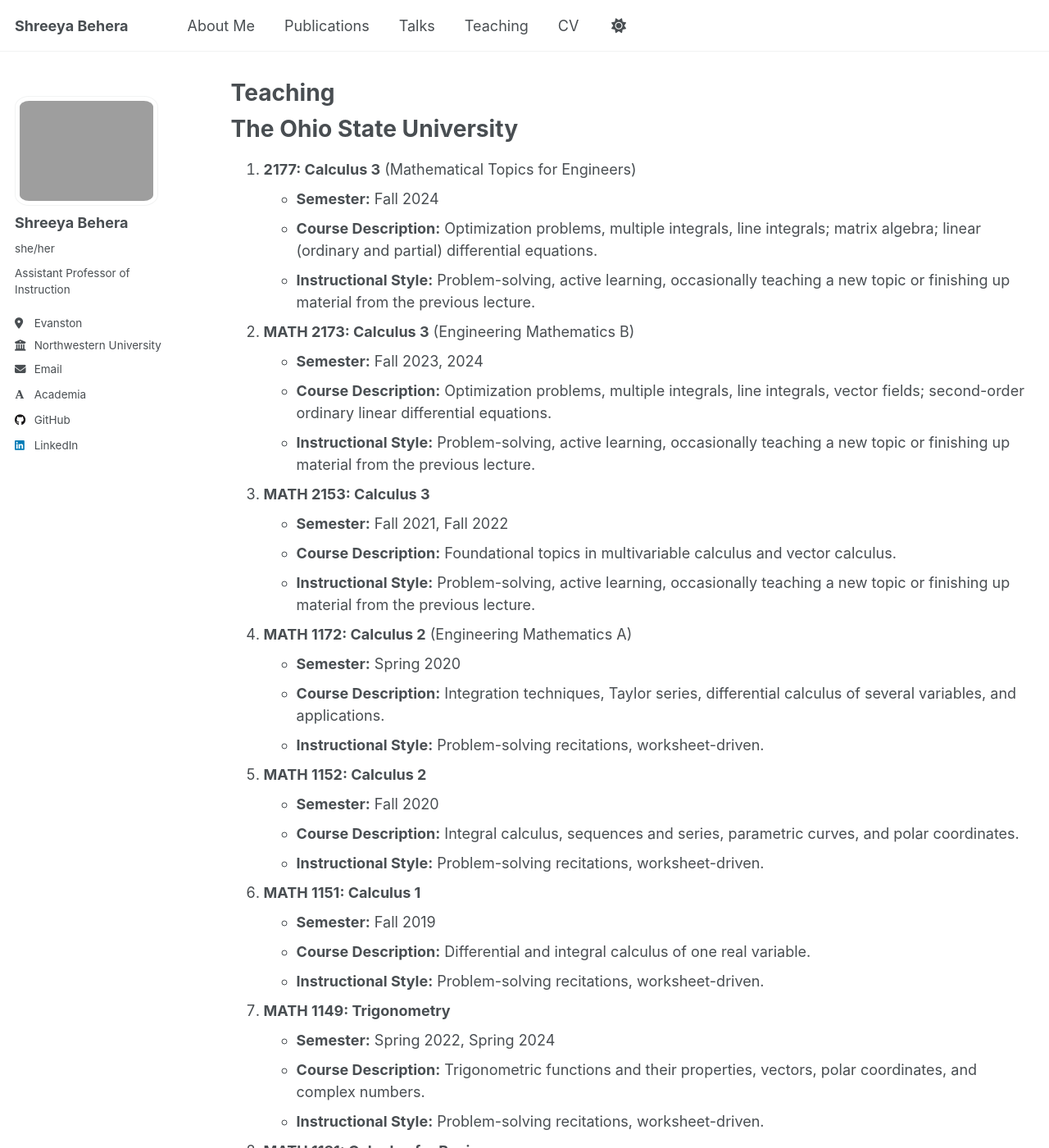
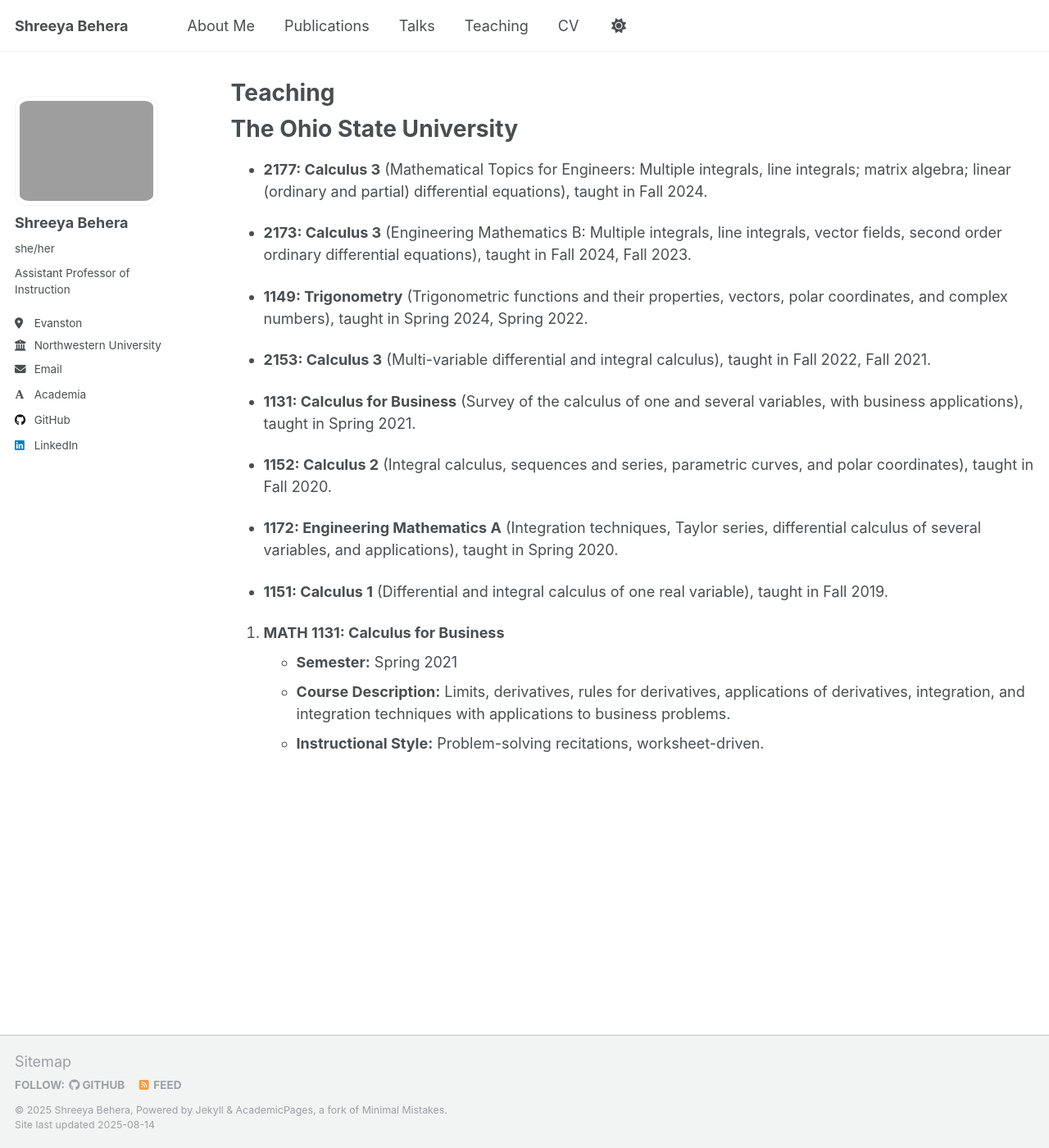
Before and after one commit to Shreeyabehera/shreeyabehera.github.io, a Jekyll site: the page built from _teaching/2014-spring-teaching-1.md, in a window 1280 px wide and 1400 px high. Shown: the whole window at 82% size. Built offline with Jekyll 4.4.1, drawn with Linux system fonts in a browser that asks for light colours; some web fonts are replaced; a script that is not in the unit is left out.

Commit message:
Update 2014-spring-teaching-1.md

```diff
--- a/_teaching/2014-spring-teaching-1.md
+++ b/_teaching/2014-spring-teaching-1.md
@@ -7,40 +7,21 @@
 
 # The Ohio State University
 
-1. **2177: Calculus 3** (Mathematical Topics for Engineers)
-   - **Semester:** Fall 2024
-   - **Course Description:** Optimization problems, multiple integrals, line integrals; matrix algebra; linear (ordinary and partial) differential equations.
-   - **Instructional Style:** Problem-solving, active learning, occasionally teaching a new topic or finishing up material from the previous lecture.
+- **2177: Calculus 3** (Mathematical Topics for Engineers: Multiple integrals, line integrals; matrix algebra; linear (ordinary and partial) differential equations), taught in Fall 2024.
 
-2. **MATH 2173: Calculus 3** (Engineering Mathematics B)
-   - **Semester:** Fall 2023, 2024
-   - **Course Description:** Optimization problems, multiple integrals, line integrals, vector fields; second-order ordinary linear differential equations.
-   - **Instructional Style:** Problem-solving, active learning, occasionally teaching a new topic or finishing up material from the previous lecture.
+- **2173: Calculus 3** (Engineering Mathematics B: Multiple integrals, line integrals, vector fields, second order ordinary differential equations), taught in Fall 2024, Fall 2023.
 
-3. **MATH 2153: Calculus 3**
-   - **Semester:** Fall 2021, Fall 2022
-   - **Course Description:** Foundational topics in multivariable calculus and vector calculus.
-   - **Instructional Style:** Problem-solving, active learning, occasionally teaching a new topic or finishing up material from the previous lecture.
+- **1149: Trigonometry** (Trigonometric functions and their properties, vectors, polar coordinates, and complex numbers), taught in Spring 2024, Spring 2022.
 
-4. **MATH 1172: Calculus 2** (Engineering Mathematics A)
-   - **Semester:** Spring 2020
-   - **Course Description:** Integration techniques, Taylor series, differential calculus of several variables, and applications.
-   - **Instructional Style:** Problem-solving recitations, worksheet-driven.
+- **2153: Calculus 3** (Multi-variable differential and integral calculus), taught in Fall 2022, Fall 2021.
 
-5. **MATH 1152: Calculus 2**
-   - **Semester:** Fall 2020
-   - **Course Description:** Integral calculus, sequences and series, parametric curves, and polar coordinates.
-   - **Instructional Style:** Problem-solving recitations, worksheet-driven.
+- **1131: Calculus for Business** (Survey of the calculus of one and several variables, with business applications), taught in Spring 2021.
 
-6. **MATH 1151: Calculus 1**
-   - **Semester:** Fall 2019
-   - **Course Description:** Differential and integral calculus of one real variable.
-   - **Instructional Style:** Problem-solving recitations, worksheet-driven.
+- **1152: Calculus 2** (Integral calculus, sequences and series, parametric curves, and polar coordinates), taught in Fall 2020.
 
-7. **MATH 1149: Trigonometry**
-   - **Semester:** Spring 2022, Spring 2024
-   - **Course Description:** Trigonometric functions and their properties, vectors, polar coordinates, and complex numbers.
-   - **Instructional Style:** Problem-solving recitations, worksheet-driven.
+- **1172: Engineering Mathematics A** (Integration techniques, Taylor series, differential calculus of several variables, and applications), taught in Spring 2020.
+
+- **1151: Calculus 1** (Differential and integral calculus of one real variable), taught in Fall 2019.
 
 8. **MATH 1131: Calculus for Business**
    - **Semester:** Spring 2021
```
